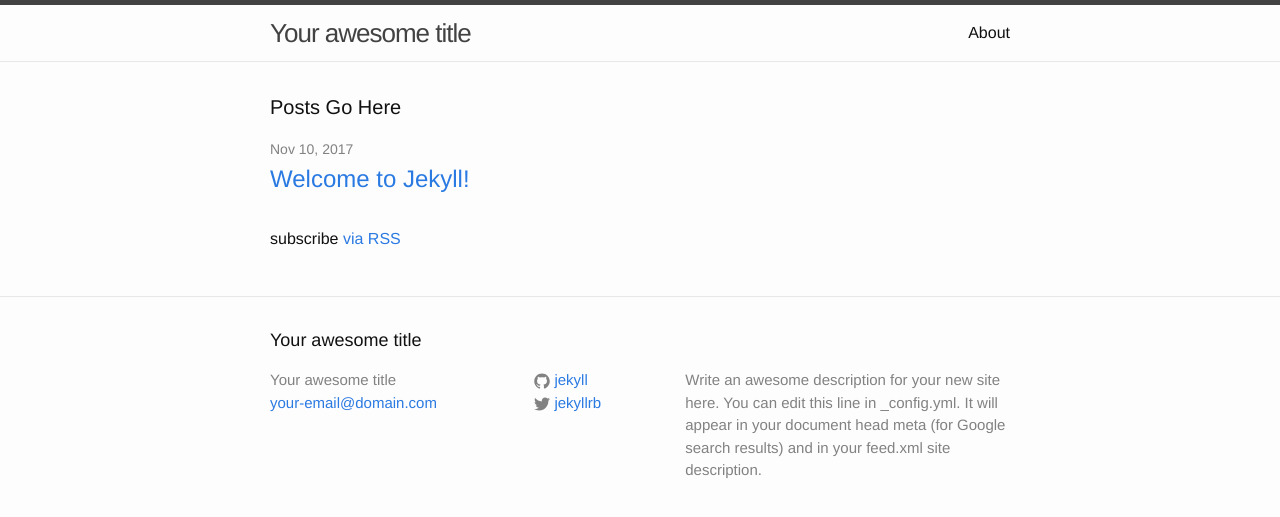
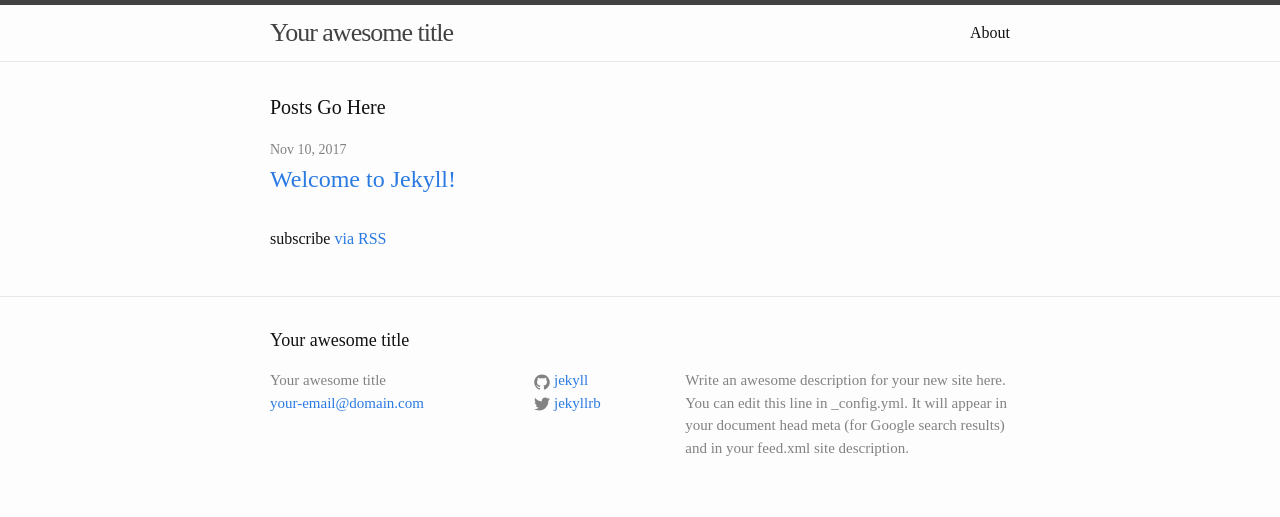
Before and after one commit to ryanmaes/ryanmaes.github.io, a Jekyll site: the page built from index.html, in a window 1280 px wide. Shown: the top 517 px of the page. Built offline with Jekyll 4.4.1, drawn with Linux system fonts in a browser that asks for light colours.

Commit message:
Times New Roman Font Edit

```diff
--- a/css/main.scss
+++ b/css/main.scss
@@ -6,7 +6,7 @@
 
 
 // Our variables
-$base-font-family: "Helvetica Neue", Helvetica, Arial, sans-serif;
+$base-font-family: "Times New Roman", Helvetica, Arial, sans-serif;
 $base-font-size:   16px;
 $base-font-weight: 400;
 $small-font-size:  $base-font-size * 0.875;
```
